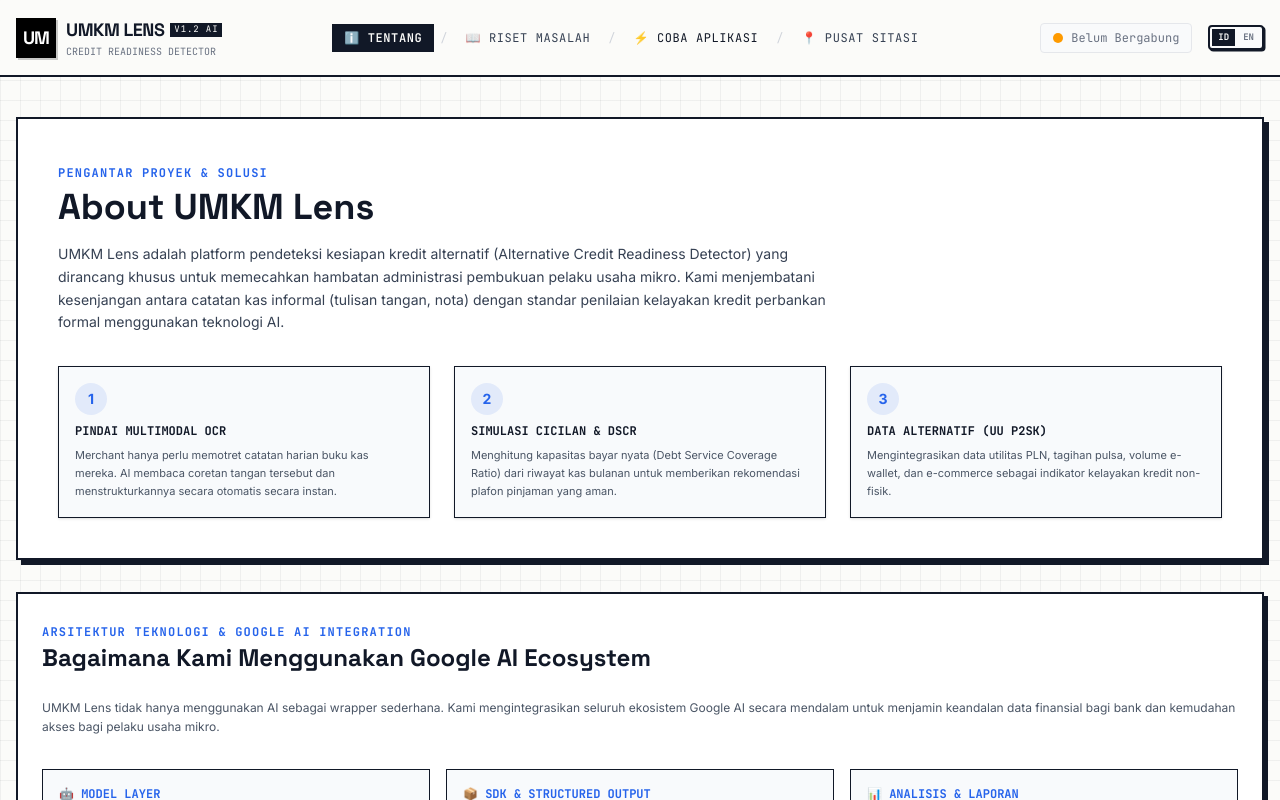
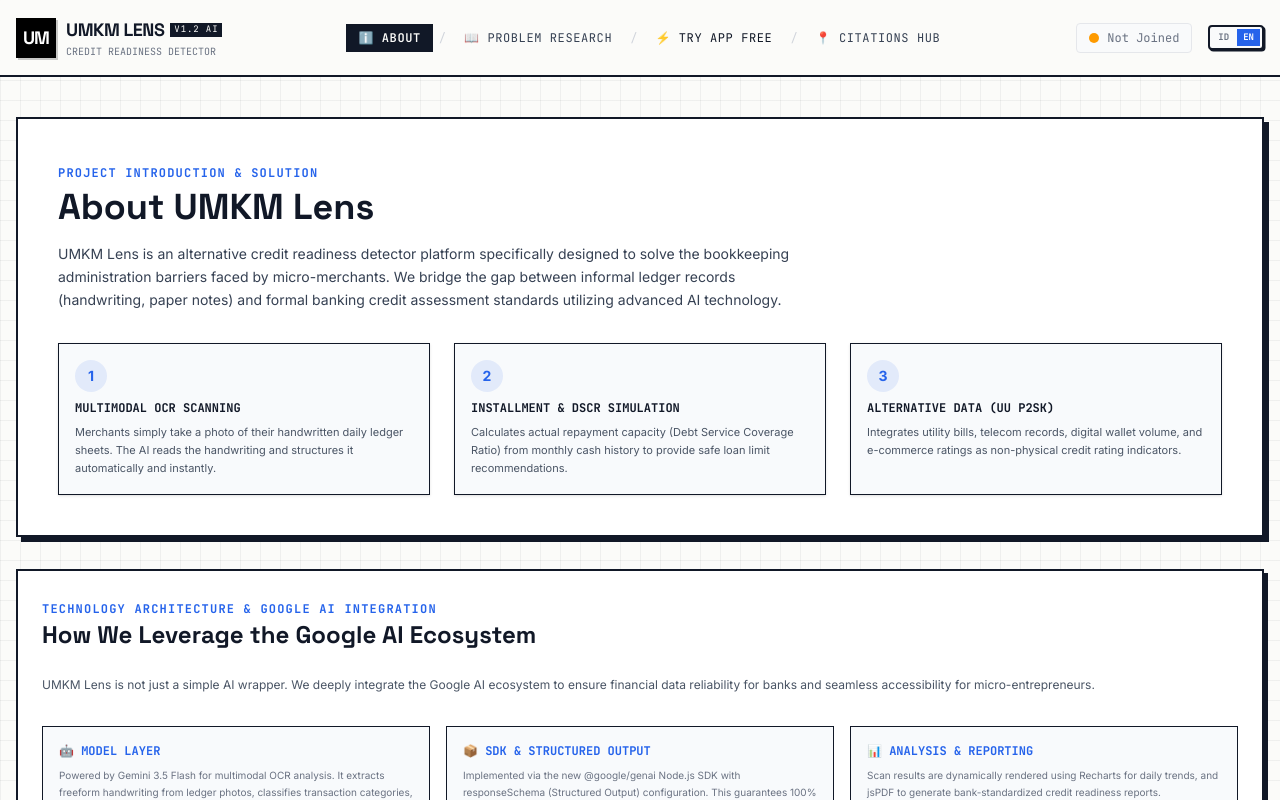
Before and after one commit to rafifernandaa/umkm-lens, a React (Vite) app: page / in a window 1280 px wide. Shown: the top 800 px of the page. Built offline with nearby package versions, Linux system fonts and the light colour scheme.

Commit message:
feat: make English the default application language and update HTML page title

```diff
--- a/index.html
+++ b/index.html
@@ -3,7 +3,7 @@
   <head>
     <meta charset="UTF-8" />
     <meta name="viewport" content="width=device-width, initial-scale=1.0" />
-    <title>My Google AI Studio App</title>
+    <title>UMKM Lens - Alternative Credit Readiness Detector</title>
   </head>
   <body>
     <div id="root"></div>
--- a/src/App.tsx
+++ b/src/App.tsx
@@ -44,7 +44,7 @@
 export default function App() {
   // Current view management: "about" | "blog" | "trial" | "citations"
   const [activeTab, setActiveTab] = useState<"about" | "blog" | "trial" | "citations">("about");
-  const [lang, setLang] = useState<"id" | "en">("id");
+  const [lang, setLang] = useState<"id" | "en">("en");
   const t = (idText: string, enText: string) => lang === "id" ? idText : enText;
 
   // Blog detailed post state (null means list view)
```
